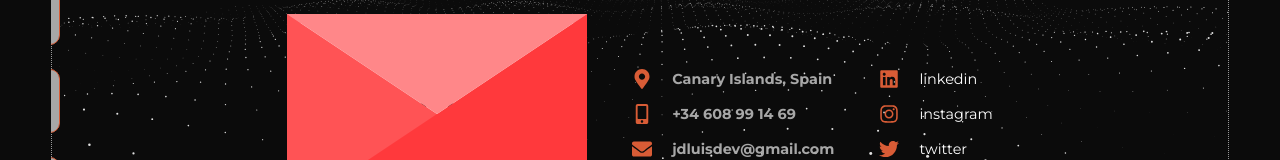
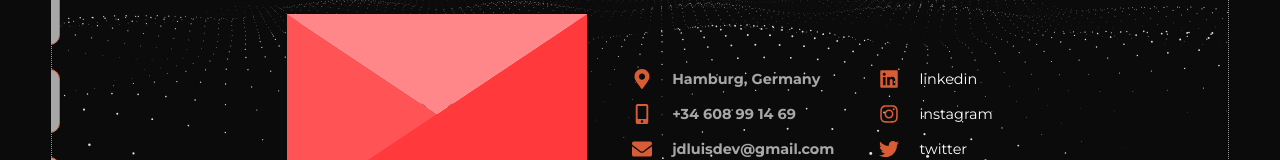
Before and after one commit to jdluis/My-portafolio, a React (Vite) app: page /contact in a window 1280 px wide. Shown: the part 343-503 px from the top of the page. Built offline with nearby package versions, Linux system fonts and the light colour scheme.

Commit message:
Update Contact Adresse

```diff
--- a/src/routes/Contact/index.jsx
+++ b/src/routes/Contact/index.jsx
@@ -41,7 +41,7 @@ function Contact() {
           <ul className='list-container'>
             <li className='li-list'>
               <FaMapMarkerAlt className='icon' />
-              <h4>Canary Islands, Spain</h4>
+              <h4>Hamburg, Germany</h4>
             </li>
             <li className='li-list'>
               <FaMobileAlt className='icon' />
```
